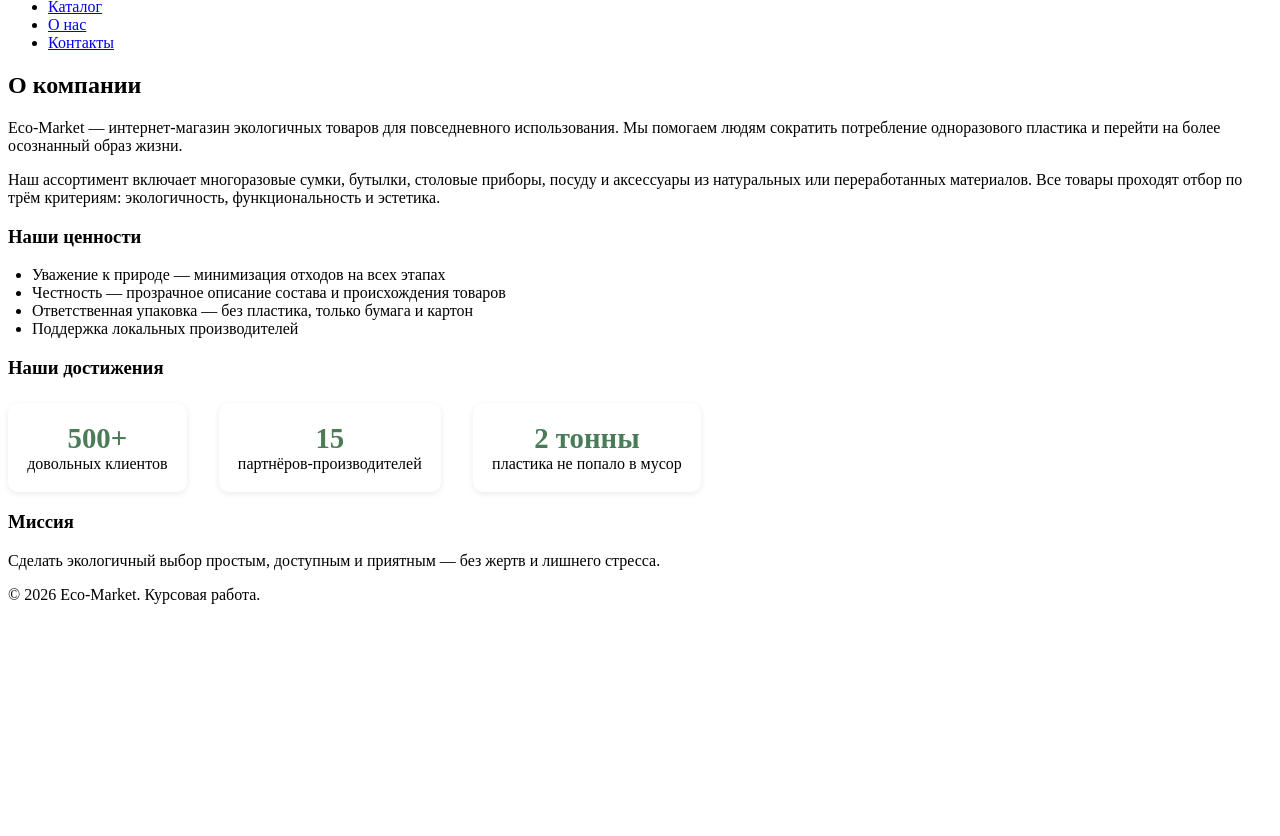
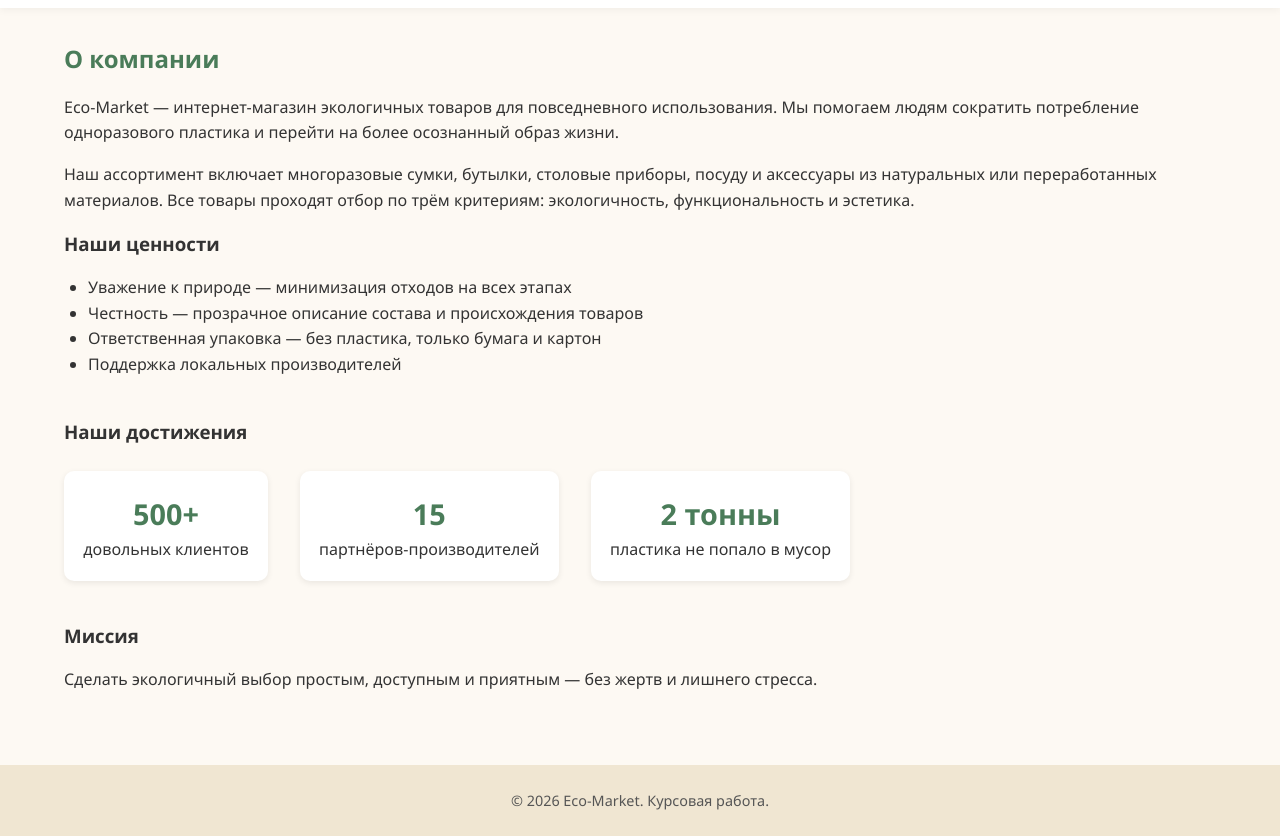
Before and after one commit to lavashprt/eco-market-for-college, a plain HTML site: page about.html in a window 1280 px wide. Shown: the part 62-898 px from the top of the page. Before the commit the page ends 800 px from the top, so only its background shows below. Drawn offline with Linux system fonts and the light colour scheme; the site is published under a folder, as on GitHub Pages, so addresses that start at the root find nothing.

Commit message:
deploy maybe

```diff
--- a/about.html
+++ b/about.html
@@ -4,7 +4,7 @@
   <meta charset="UTF-8" />
   <meta name="viewport" content="width=device-width, initial-scale=1.0"/>
   <title>Eco-Market — О нас</title>
-  <link rel="stylesheet" href="/style/style.css" />
+  <link rel="stylesheet" href="style/style.css" />
 </head>
 <body>
   <header>
--- a/catalog.html
+++ b/catalog.html
@@ -4,7 +4,7 @@
   <meta charset="UTF-8" />
   <meta name="viewport" content="width=device-width, initial-scale=1.0"/>
   <title>Eco-Market — Каталог</title>
-  <link rel="stylesheet" href="/style/style.css" />
+  <link rel="stylesheet" href="style/style.css" />
 </head>
 <body>
   <header>
```
Also changed, not shown: contacts.html (+1 -1 lines), index.html (+1 -1 lines).
